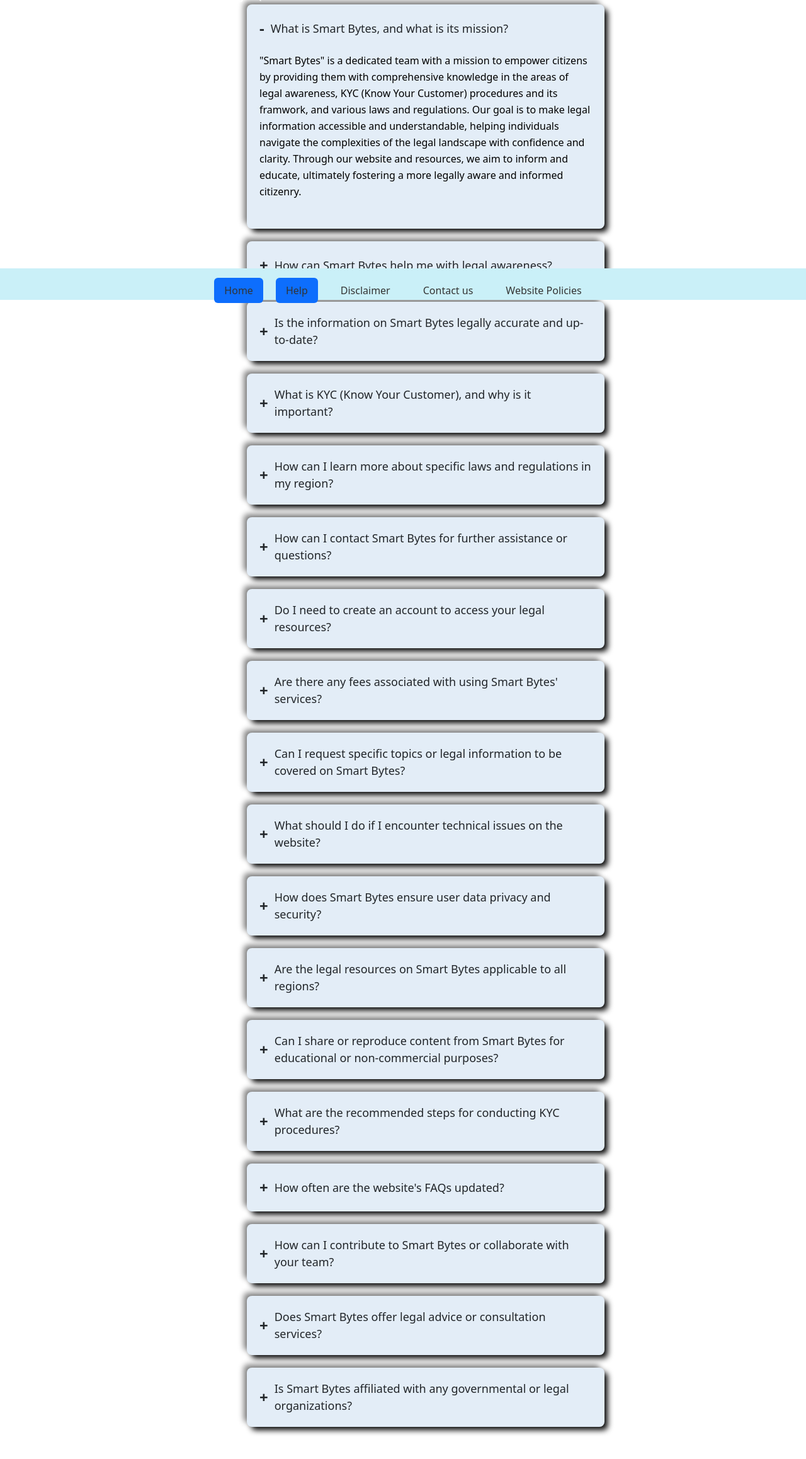
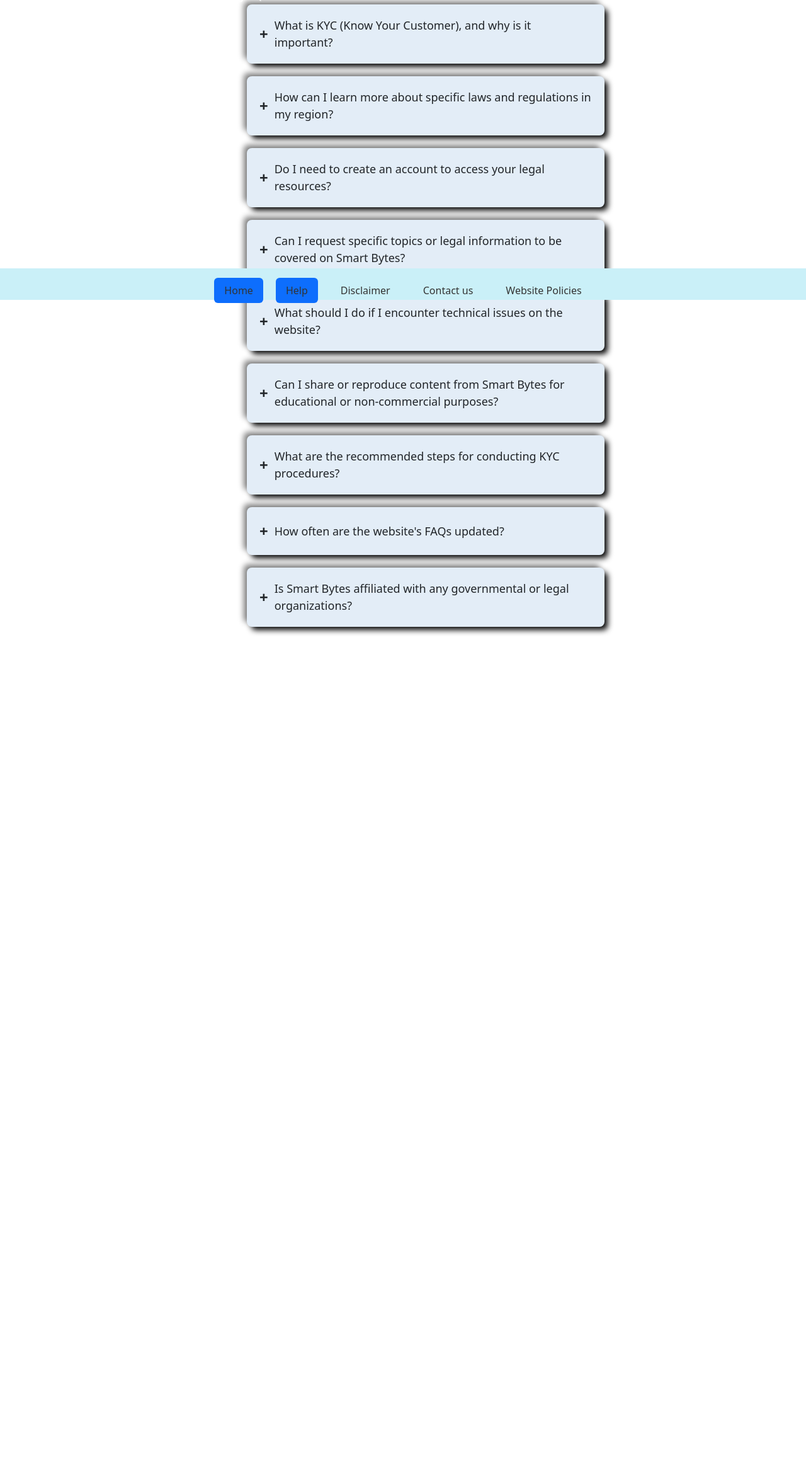
Before and after one commit to isakshiraj/LegalKycBuddypriyanka, a plain HTML site: page faqs.html in a window 1280 px wide. Shown: the part 324-2640 px from the top of the page at 63% size. After the commit the page ends 1427 px from the top, so only its background shows below. Drawn offline with nearby package versions, Linux system fonts and the light colour scheme.

Commit message:
correctedFAQ

```diff
--- a/faqs.html
+++ b/faqs.html
@@ -124,33 +124,7 @@
 <div class="center-text">
     <h2><u><b>Frequently Asked Questions</b></u></h2></div>
 <ul class="accordion">
-    <li>
-        <input type="radio" name="accordion" id="first" checked>
-        <label for="first">What is Smart Bytes, and what is its mission?</label>
-        <div class="content">
-            <p>
-                "Smart Bytes" is a dedicated team with a mission to empower citizens by providing them with comprehensive knowledge in the areas of legal awareness, KYC (Know Your Customer) procedures and its framwork, and various laws and regulations. Our goal is to make legal information accessible and understandable, helping individuals navigate the complexities of the legal landscape with confidence and clarity. Through our website and resources, we aim to inform and educate, ultimately fostering a more legally aware and informed citizenry.
-            </p>
-        </div>
-    </li>
-    <li>
-        <input type="radio" name="accordion" id="second">
-        <label for="second">How can Smart Bytes help me with legal awareness?</label>
-        <div class="content">
-            <p>
-                Smart Bytes is here to simplify legal awareness for you. We offer a wealth of resources and easy-to-understand information on legal topics, KYC procedures, and laws and regulations. Whether you have questions about your rights, need to navigate KYC requirements, or want to understand specific laws, our website is your go-to source. We keep you updated on legal news and provide a platform for community engagement. While we don't offer personalized legal advice, we're dedicated to making legal information accessible and empowering you to make informed decisions.
-            </p>
-        </div>
-    </li>
-    <li>
-        <input type="radio" name="accordion" id="third">
-        <label for="third">Is the information on Smart Bytes legally accurate and up-to-date?</label>
-        <div class="content">
-            <p>
-                Yes, the information on Smart Bytes is both legally accurate and regularly updated to ensure its relevance and precision. We are committed to providing trustworthy and current legal resources to empower our users with the most reliable information available.
-            </p>
-        </div>
-    </li>
+
     <li>
         <input type="radio" name="accordion" id="fourth">
         <label for="fourth">What is KYC (Know Your Customer), and why is it important?</label>
@@ -169,15 +143,7 @@
             </p>
         </div>
     </li>
-    <li>
-        <input type="radio" name="accordion" id="sixth">
-        <label for="sixth">How can I contact Smart Bytes for further assistance or questions?</label>
-        <div class="content">
-            <p>
-                You can contact Smart Bytes for assistance or questions through our website's "Contact Us" form, dedicated support email & social media channels. We're here to assist and provide prompt responses to your inquiries. Feel free to reach out through your preferred method, and we'll be happy to help.
-            </p>
-        </div>
-    </li>
+
     <li>
         <input type="radio" name="accordion" id="seventh">
         <label for="seventh">Do I need to create an account to access your legal resources?</label>
@@ -187,15 +153,7 @@
             </p>
         </div>
     </li>
-    <li>
-        <input type="radio" name="accordion" id="8">
-        <label for="8">Are there any fees associated with using Smart Bytes' services?</label>
-        <div class="content">
-            <p>
-                No, Smart Bytes' services are typically provided free of charge. We aim to offer accessible legal information to users without imposing any fees or charges for accessing our resources.
-            </p>
-        </div>
-    </li>
+
     <li>
         <input type="radio" name="accordion" id="9">
         <label for="9">Can I request specific topics or legal information to be covered on Smart Bytes?</label>
@@ -215,26 +173,8 @@
             </p>
         </div>
     </li>
-    <li>
-        <input type="radio" name="accordion" id="11">
-        <label for="11">How does Smart Bytes ensure user data privacy and security?
-        </label>
-        <div class="content">
-            <p>
-                Smart Bytes prioritizes user data privacy and security. We employ robust data encryption and protection measures to safeguard your information. Our privacy policy outlines how we collect, store, and use data in compliance with legal standards. We do not share or sell user data to third parties. Your trust and data security are of utmost importance to us.
-            </p>
-        </div>
-    </li>
-    <li>
-        <input type="radio" name="accordion" id="12">
-        <label for="12">Are the legal resources on Smart Bytes applicable to all regions?
-        </label>
-        <div class="content">
-            <p>
-                The legal resources on Smart Bytes are designed to provide general information and guidance. While we strive for accuracy and relevance, laws and regulations can vary by region. It's important to verify information and consult local legal authorities or professionals for specific legal matters in your region.
-            </p>
-        </div>
-    </li>
+
+
     <li>
         <input type="radio" name="accordion" id="13">
         <label for="13">Can I share or reproduce content from Smart Bytes for educational or non-commercial purposes?</label>
@@ -262,24 +202,7 @@
             </p>
         </div>
     </li>
-    <li>
-        <input type="radio" name="accordion" id="16">
-        <label for="16">How can I contribute to Smart Bytes or collaborate with your team?</label>
-        <div class="content">
-            <p>
-                Contributions and collaborations are welcome at Smart Bytes. If you have expertise in legal topics or ideas for partnership, please reach out through our contact form or email. We value collaboration and appreciate your interest in enhancing our mission to provide valuable legal resources to users.
-            </p>
-        </div>
-    </li>
-    <li>
-        <input type="radio" name="accordion" id="17">
-        <label for="17">Does Smart Bytes offer legal advice or consultation services?</label>
-        <div class="content">
-            <p>
-                No, Smart Bytes does not offer legal advice or consultation services. We provide legal information and resources to help users better understand legal matters. For personalized legal advice, please consult with qualified legal professionals who can address your specific needs and circumstances.
-            </p>
-        </div>
-    </li>
+
     <li>
         <input type="radio" name="accordion" id="18">
         <label for="18">Is Smart Bytes affiliated with any governmental or legal organizations?</label>
```
